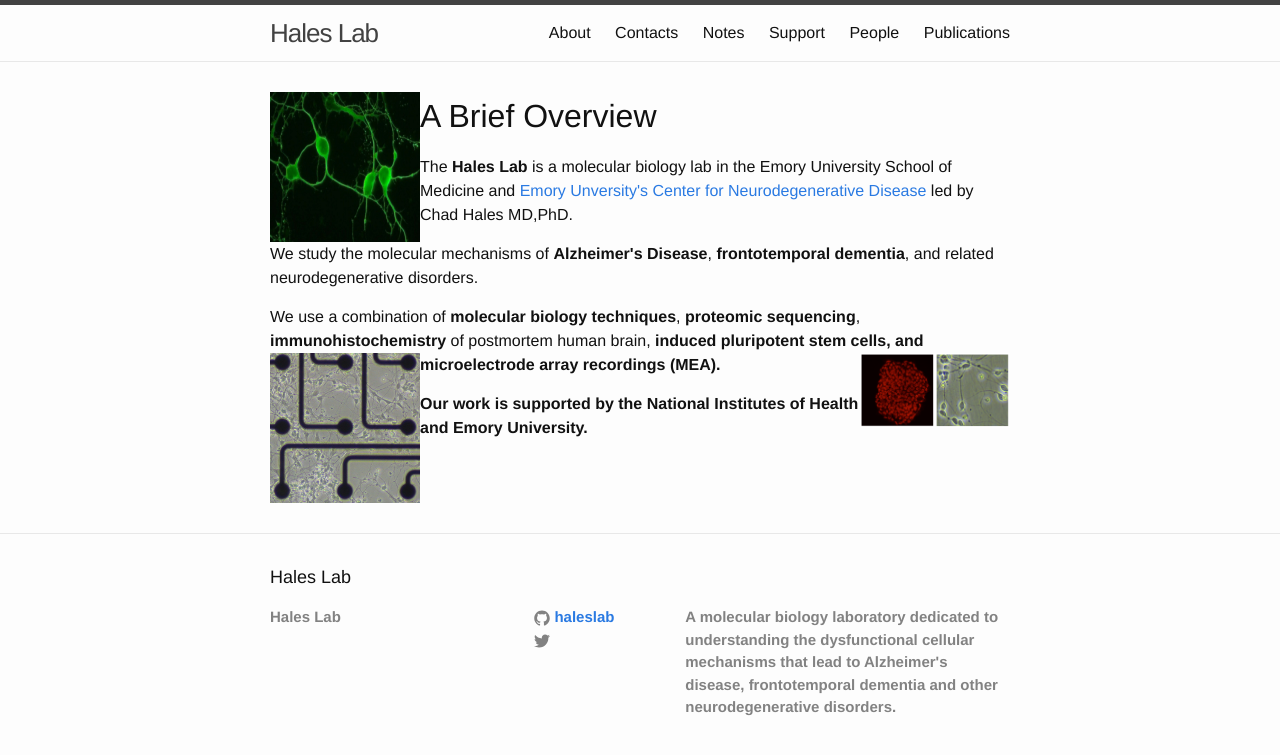
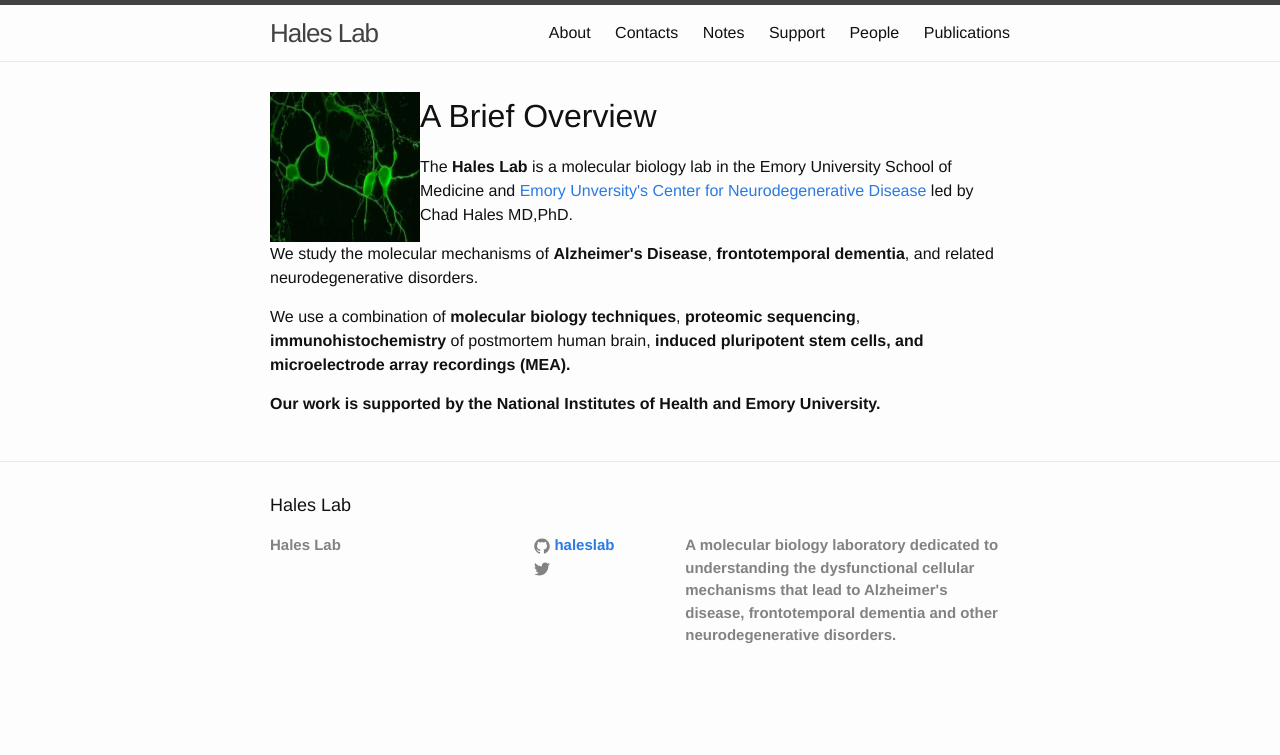
Before and after one commit to haleslab/haleslab.github.io, a Jekyll site: the page built from index.html, in a window 1280 px wide. Shown: the top 755 px of the page. Built offline with Jekyll 4.4.1, drawn with Linux system fonts in a browser that asks for light colours; the list of posts is cut into pages by our own code.

Commit message:
another index update

```diff
--- a/index.html
+++ b/index.html
@@ -19,14 +19,6 @@
     sequencing</b>, <b>immunohistochemistry</b> of postmortem human brain, <b>induced pluripotent stem cells<b/>, and
     <b>microelectrode array recordings</b> (MEA).
 
-  <img align="left" src="IPSneuronsonMEAcopy.jpg" width="150" height="150" />
-
-  <img align="right" src="IPScellnanogandIPSneuron.png" width="150" height="75" />
-
-
-
-
-
-    <p>Our work is supported by the National Institutes of Health and Emory University.</p>
+  <p>Our work is supported by the National Institutes of Health and Emory University.</p>
 
 </div>
```
